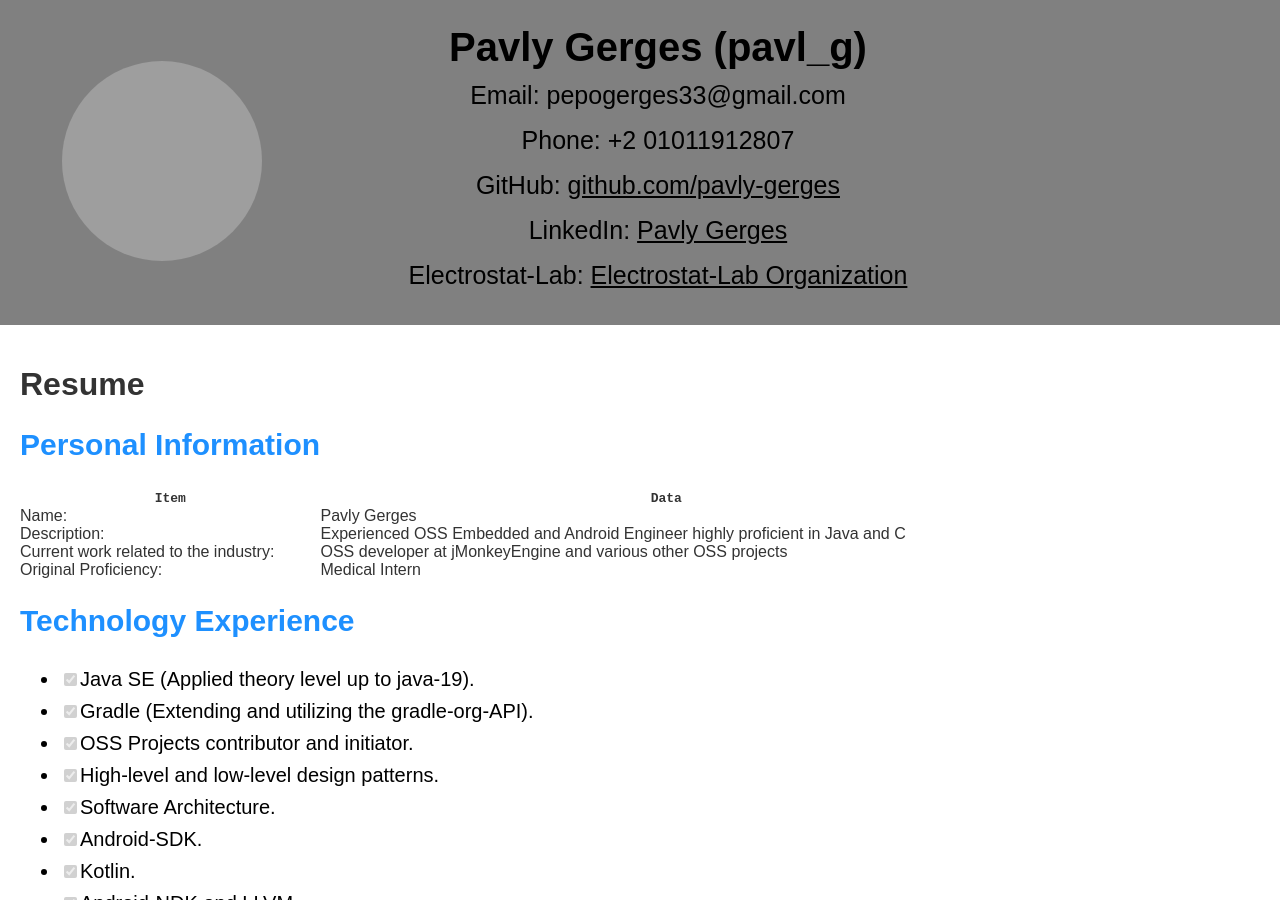
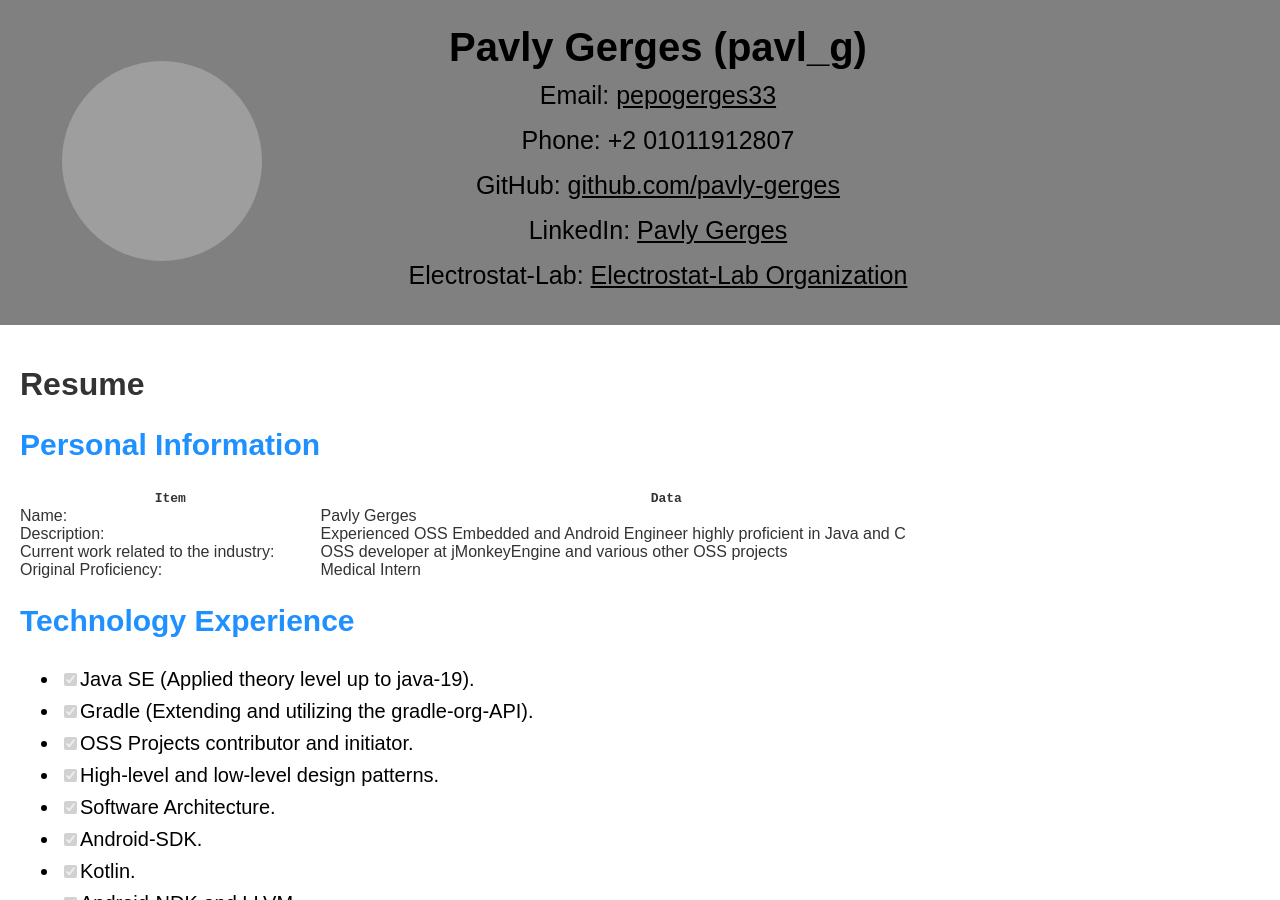
Before and after one commit to pavly-gerges/pavly-gerges, a Jekyll site: the page built from resume/archived.md, in a window 1280 px wide and 900 px high. Built offline with Jekyll 4.4.1, drawn with Linux system fonts in a browser that asks for light colours; our own code applies the rules of GitHub Pages for plain Markdown files; grey boxes are pictures that could not be loaded.

Commit message:
Update default.html: updated the email to clickable link

```diff
--- a/resume/_layouts/default.html
+++ b/resume/_layouts/default.html
@@ -93,12 +93,12 @@
             <td><img src="https://avatars.githubusercontent.com/u/60224159?v=4" alt="My Photo" class="avatar"></td>
             <td>
 		        <h1>Pavly Gerges (pavl_g)</h1>
-		        <p>Email: pepogerges33@gmail.com</p>
+		        <p>Email: <a href="https://mail.google.com/mail/u/0/?fs=1&to=pepogerges33@gmail.com&su=SUBJECT&body=BODY&bcc=&tf=cm" target="_blank">pepogerges33</a></p>
 		        <p>Phone: +2 01011912807</p>
 		        <p>GitHub: <a href="https://github.com/pavly-gerges" target="_blank">github.com/pavly-gerges</a></p>
 		        <p>LinkedIn: <a href="https://www.linkedin.com/in/pavly-gerges-420b81228/" target="_blank">Pavly Gerges</a></p>
 		        <p>Electrostat-Lab: <a href="https://github.com/Electrostat-Lab" target="_blank">Electrostat-Lab Organization</a></p>
-	        </td>
+	    </td>
         </tr>
 	</table>
     </header>
```
